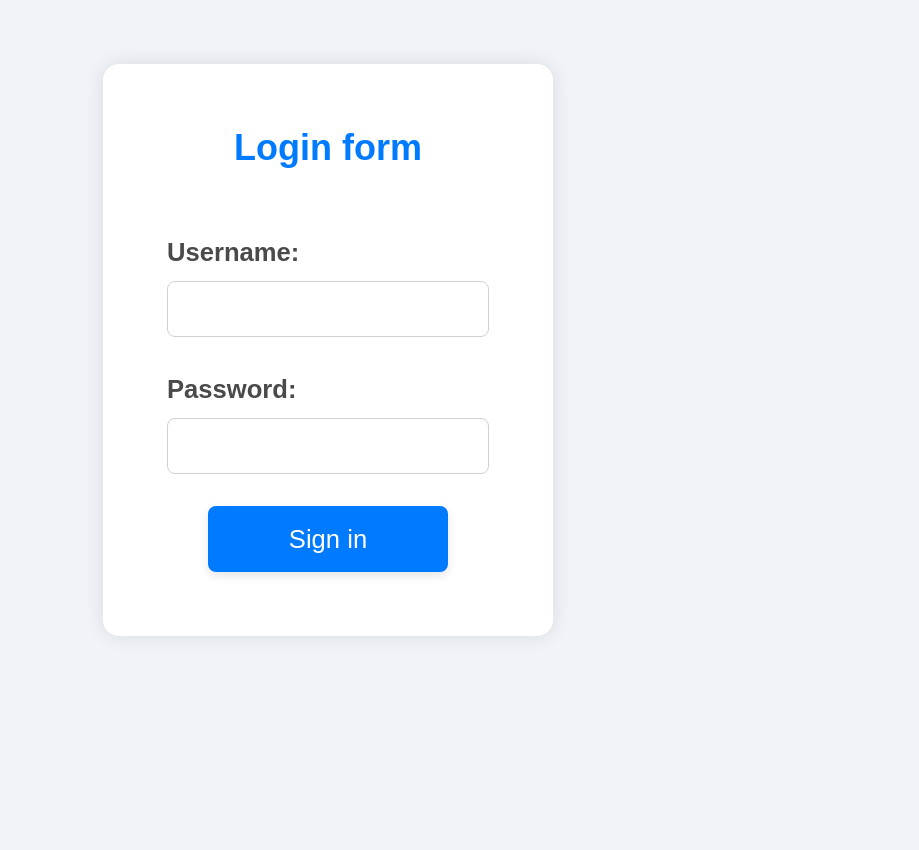
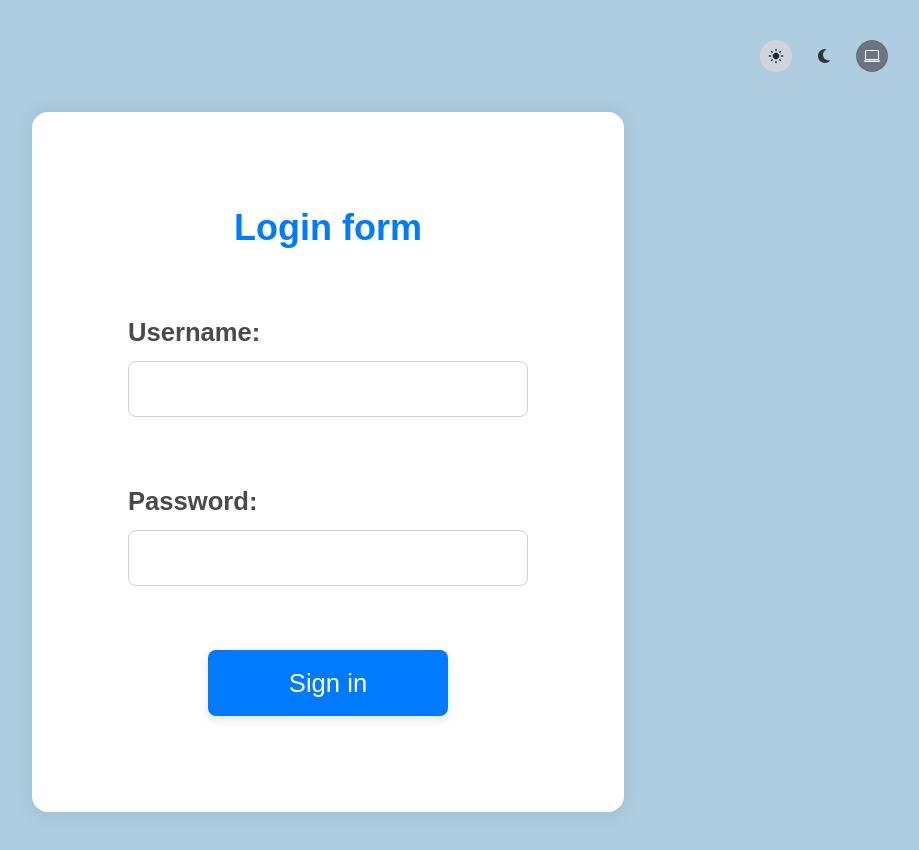
Before and after one commit to guranda26/online-shop, a Next.js app: page /login in a window 1280 px wide. Shown: the top 850 px of the page, without its empty margins (312-1231 px from the left). Before the commit the page ends 800 px from the top, so only its background shows below. Built offline with nearby package versions, Linux system fonts and the light colour scheme.

Commit message:
add theme toggle to the login page

```diff
--- a/src/app/(auth)/layout.jsx
+++ b/src/app/(auth)/layout.jsx
@@ -1,9 +1,14 @@
+import ThemeButton from "./../components/ThemeButton";
+
 export default function AuthLayout({ children }) {
   return (
-    <>
-      <header className="login-header"></header>
-
-      <main className="main">{children}</main>
-    </>
+    <div classnem="h-screen text-center">
+      <header className="bg-contactBackground p-10 flex justify-end">
+        <ThemeButton />
+      </header>
+      <main className="main bg-contactBackground w-screen h-screen">
+        {children}
+      </main>
+    </div>
   );
 }
--- a/src/app/(auth)/login/LoginPage.css
+++ b/src/app/(auth)/login/LoginPage.css
@@ -22,7 +22,7 @@ body {
 
 .login-page__wrapper {
   border-radius: 1rem;
-  padding: 4rem;
+  padding: 6rem;
   display: flex;
   flex-direction: column;
   align-items: center;
@@ -55,7 +55,7 @@ body {
   display: flex;
   flex-direction: column;
   align-items: center;
-  gap: 2rem;
+  gap: 4rem;
   width: 100%;
 }
 
@@ -76,8 +76,8 @@ body {
   border: 1px solid #d1d1d1;
   border-radius: 0.5rem;
   padding: 1rem;
-  width: 100%;
-  max-width: 30rem;
+  width: 25rem;
+  max-width: 40rem;
   height: 3.5rem;
   font-size: 1.4rem;
   transition: all 0.3s;
@@ -116,3 +116,9 @@ body {
   box-shadow: 0 8px 12px rgba(0, 0, 0, 0.2);
   opacity: 0.95;
 }
+
+@media (max-width: 768px) {
+  .login-input {
+    width: 100%;
+  }
+}
--- a/src/app/(auth)/login/page.jsx
+++ b/src/app/(auth)/login/page.jsx
@@ -2,8 +2,6 @@
 
 import { useState } from "react";
 import { useRouter } from "next/navigation";
-// import Button from "../../components/buttons/Button";
-// import Loading from "../../loading";
 import { useAuthRedirect } from "../../hooks/useAuthRedirect";
 import { useAuth } from "../../hooks/useAuth";
 import "./LoginPage.css";
@@ -34,7 +32,7 @@ export default function LoginPage() {
   }
 
   return (
-    <div className="login-page__wrapper">
+    <div className="login-page__wrapper text-formText">
       <h1 className="text-4xl font-bold text-[#007bff]">Login form</h1>
 
       <div className="login-form-wrapper">
```
